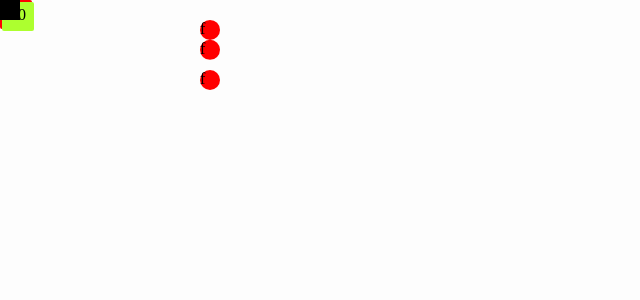
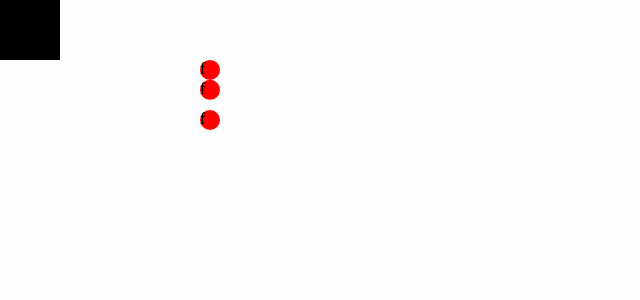
Before and after one commit to tipsun91/rambo, a React (Create React App) app in the folder client/: page / in a window 1280 px wide. Shown: the top 300 px of the page, without its empty margins (0-640 px from the left). Built offline with nearby package versions, Linux system fonts and the light colour scheme.

Commit message:
z-index for enemy and hero set and changed size for hero

```diff
--- a/client/src/components/App/App.css
+++ b/client/src/components/App/App.css
@@ -4,7 +4,3 @@
 	background-color: rgb(253, 253, 253);
   position: absolute;
 }
-.hero {
-	background-color: black;
-	position: relative;
-}
--- a/client/src/components/Hero/Hero.jsx
+++ b/client/src/components/Hero/Hero.jsx
@@ -1,5 +1,6 @@
 import React from 'react';
 import { useSelector } from 'react-redux';
+import './Hero_Style.css';
 
 function Hero() {
   const { player } = useSelector((state) => state.game);
--- /dev/null
+++ b/client/src/components/Hero/Hero_Style.css
@@ -0,0 +1,7 @@
+.hero
+{
+	position: relative;
+  z-index: 5;
+  background-color: black;
+
+}
--- a/client/src/store/gameReducer/reducer.js
+++ b/client/src/store/gameReducer/reducer.js
@@ -8,8 +8,8 @@
     player: {
       x: 0, // горизонталь
       y: 0, // вертикаль
-      w: 20, // высота
-      h: 20, // ширина
+      w: 60, // высота
+      h: 60, // ширина
       speed: 7, // скорость передвижения
       hp: 100, // здоровье
       weapon: ['trunk'],
```
